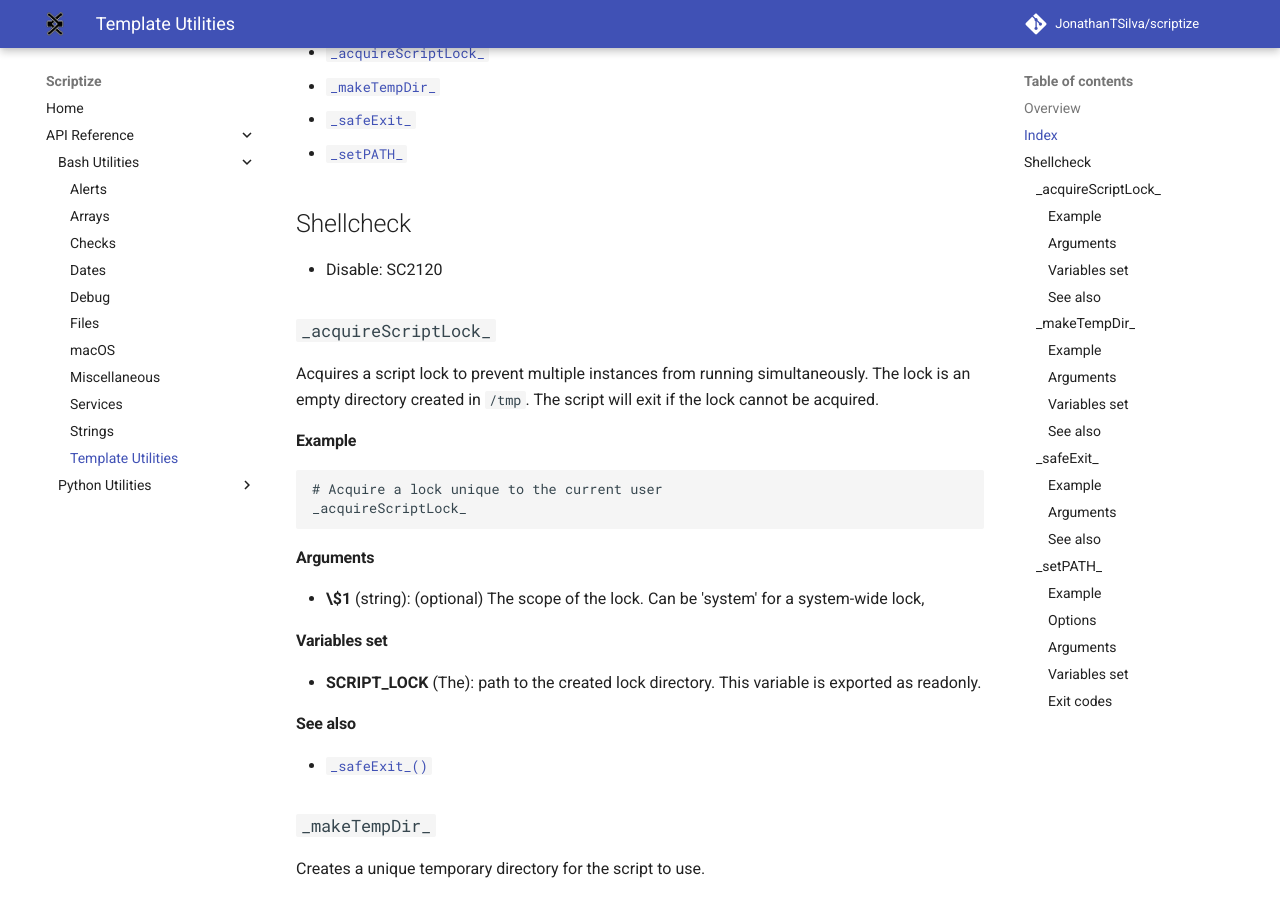
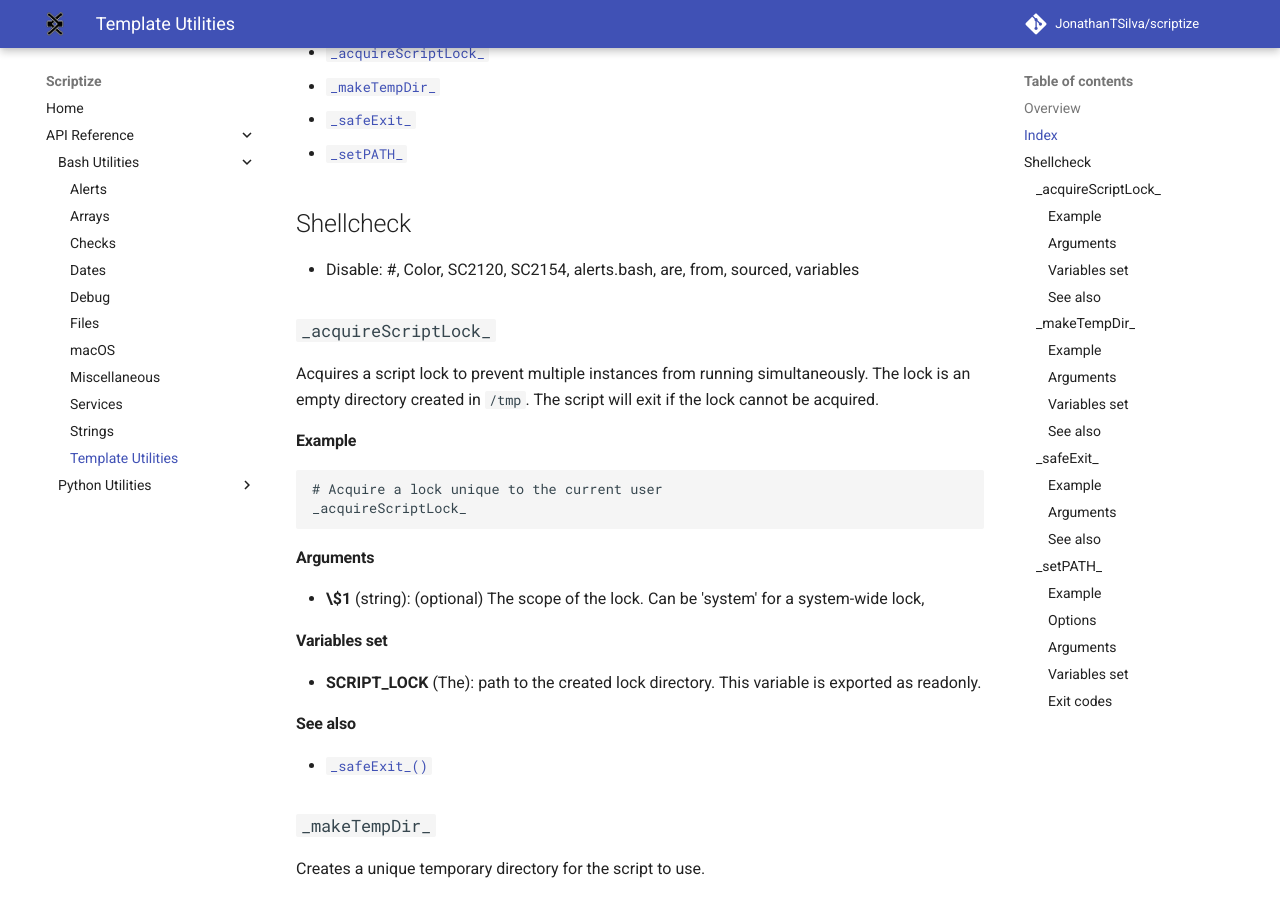
Before and after one commit to JonathanTSilva/scriptize, an MkDocs documentation site: the page built from docs/api/bash/template_utils.md, in a window 1280 px wide and 900 px high, scrolled down 424 px. Built offline with MkDocs 1.6.1 and Material for MkDocs 9.7.7, drawn with Linux system fonts in a browser that asks for light colours; comment, search, counter and statistics services are not loaded.

Commit message:
refactor: apply pre-commit to template_utils.bash

```diff
--- a/docs/api/bash/template_utils.md
+++ b/docs/api/bash/template_utils.md
@@ -18,7 +18,7 @@ modifies the system `$PATH`.
 
 ## Shellcheck
 
-- Disable: SC2120
+- Disable: #, Color, SC2120, SC2154, alerts.bash, are, from, sourced, variables
 
 ### `_acquireScriptLock_` {#acquirescriptlock}
 
```
Also changed, not shown: 1 other file.
